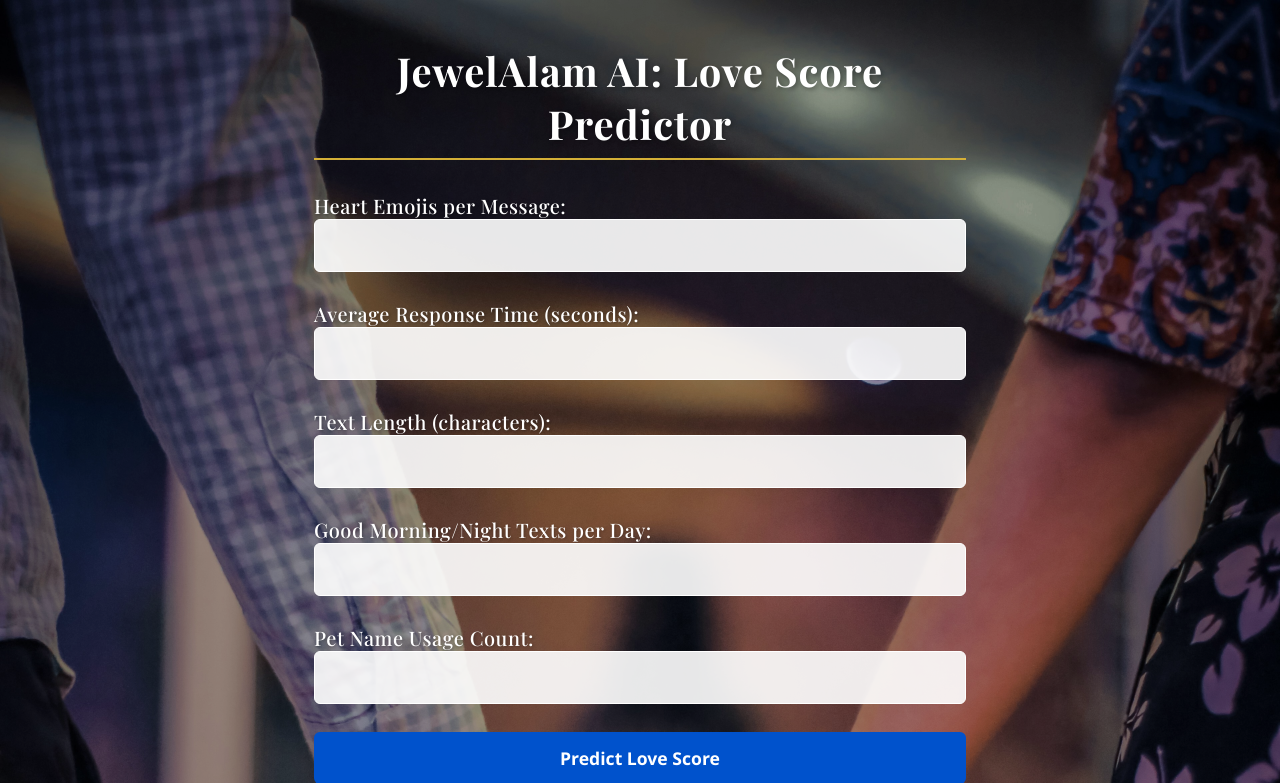
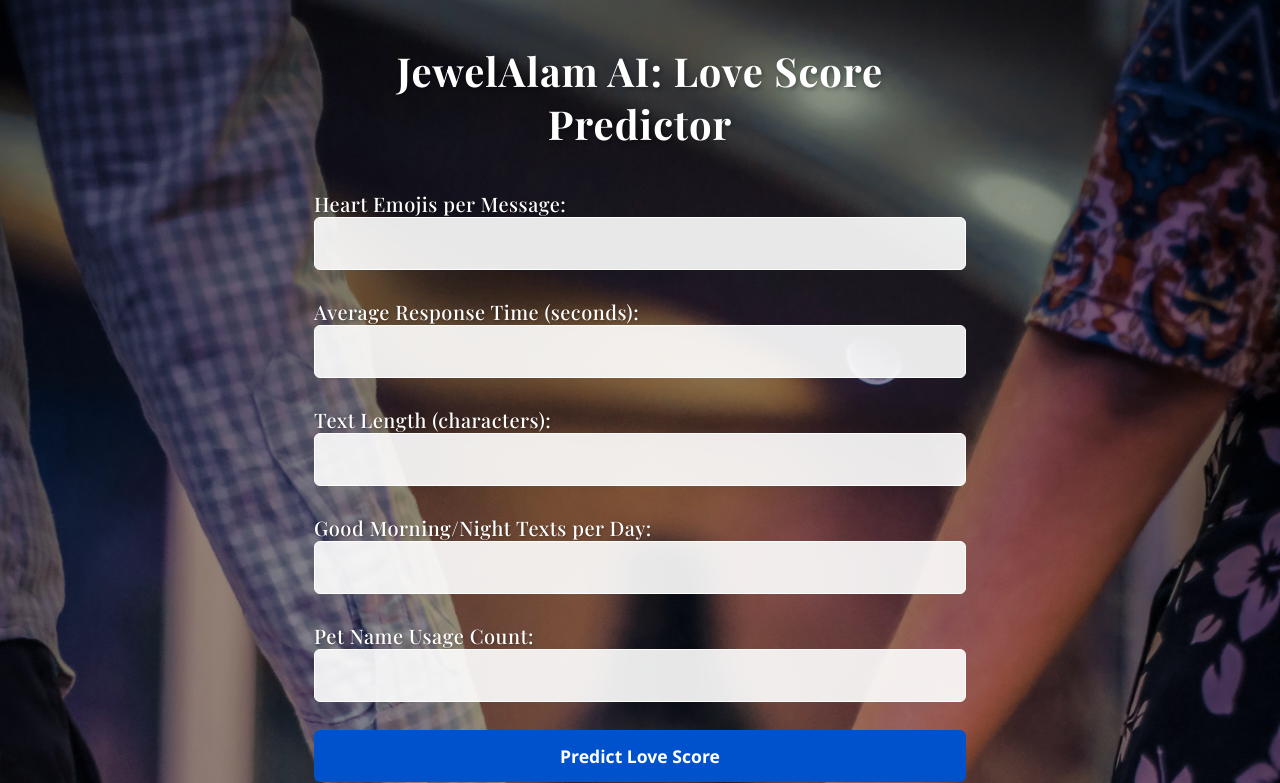
Before and after one commit to AnalyticalJewel/love-score-app, a Flask app: page / in a window 1280 px wide. Shown: the top 783 px of the page. Run offline with Flask 3, Linux system fonts and the light colour scheme; parts of the project's set-up code (start-up, migrations or seed data) failed here and were passed over.

Commit message:
removed border buttom

```diff
--- a/templates/index.html
+++ b/templates/index.html
@@ -63,7 +63,6 @@
       font-weight: 700;
       letter-spacing: 1px;
       text-shadow: 2px 2px 4px var(--shadow);
-      border-bottom: 2px solid var(--accent-gold);
       padding-bottom: 8px;
     }
 
```
